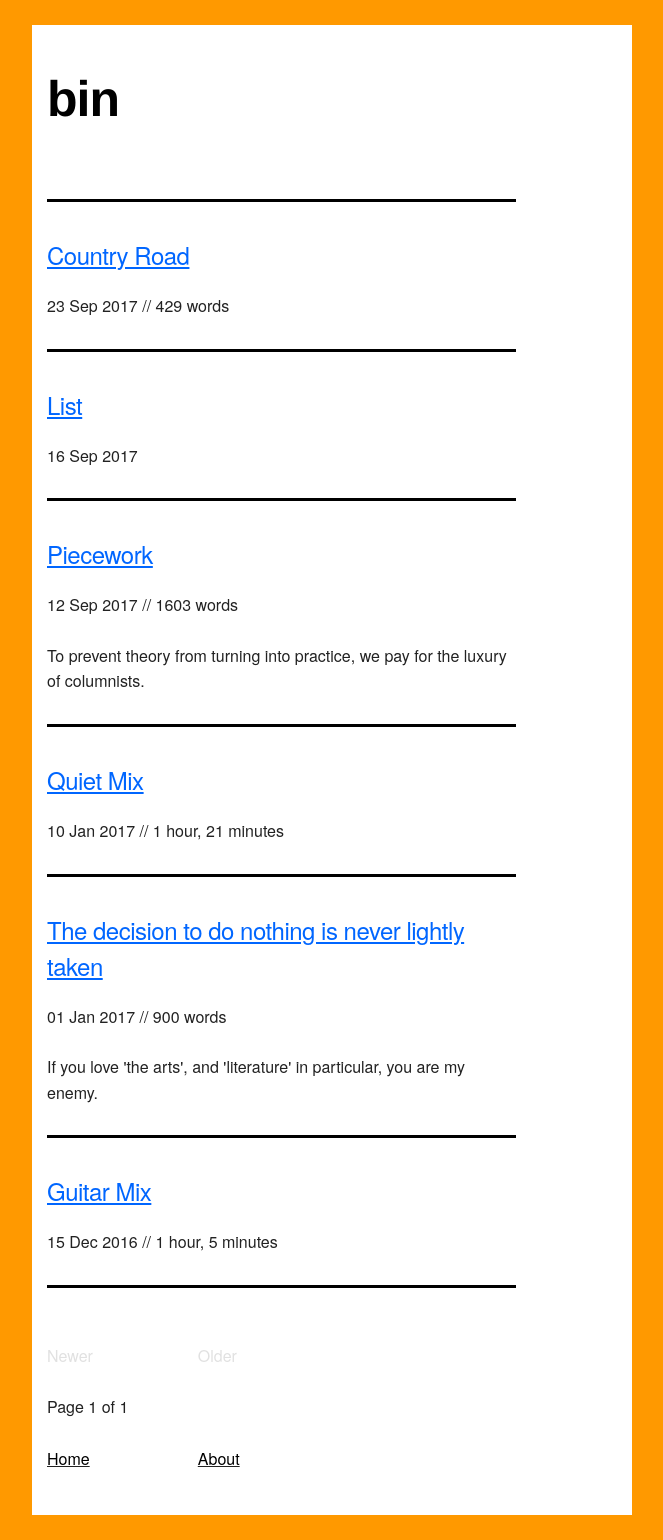
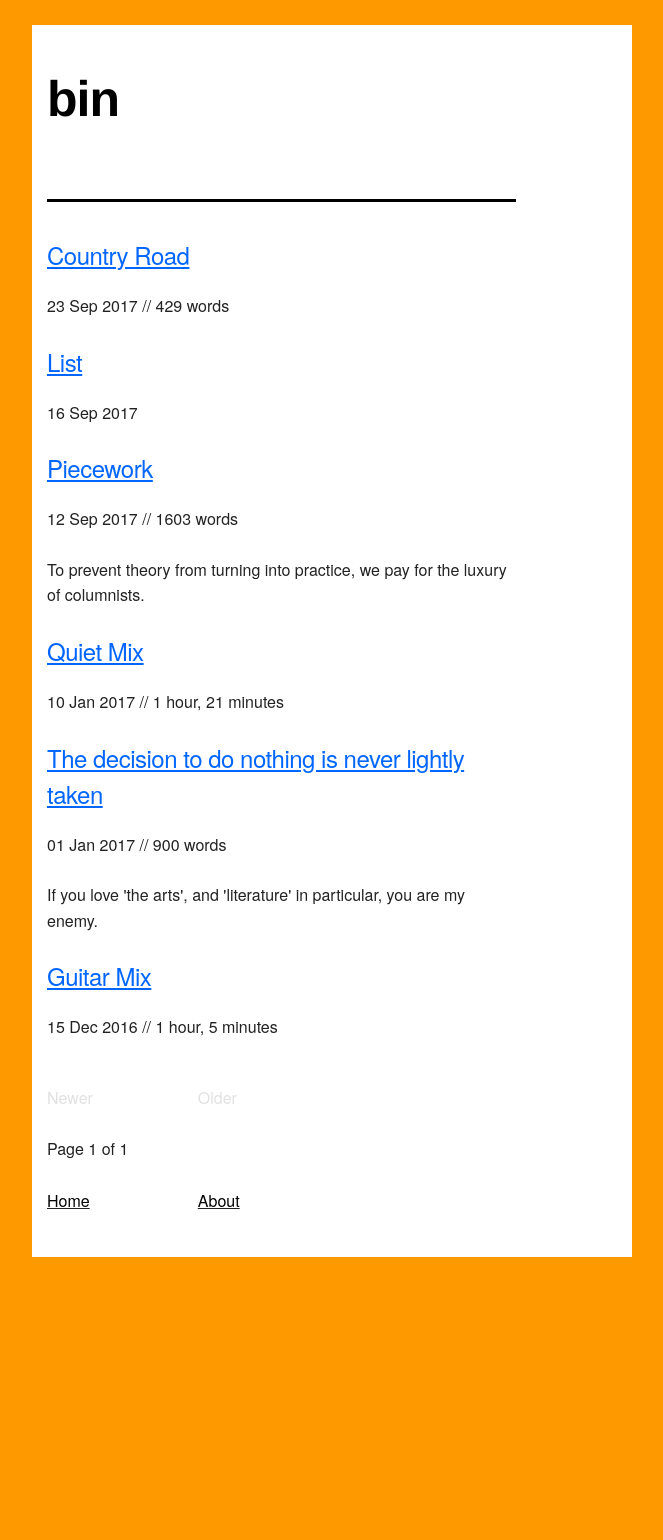
Before and after one commit to mt-trash/mt-trash.github.io, a Jekyll site: the page built from index.html, in a window 1280 px wide. Shown: the whole page, without its empty margins (308-971 px from the left). Built offline with Jekyll 4.4.1, drawn with Linux system fonts in a browser that asks for light colours; the list of posts is cut into pages by our own code; after the commit the page ends 1282 px from its top, so only the background shows below that.

Commit message:
remove line

```diff
--- a/index.html
+++ b/index.html
@@ -14,7 +14,7 @@
       {% endcapture %}
       {% unless words contains "-" %}
       {{ words | plus: 250 | prepend: "// " | append: " words" }}
-      {% endunless %}</p><p>{{ post.preview }}</p><hr>
+      {% endunless %}</p><p>{{ post.preview }}</p>
     {% endfor %}
   </div>
 </div>
```
